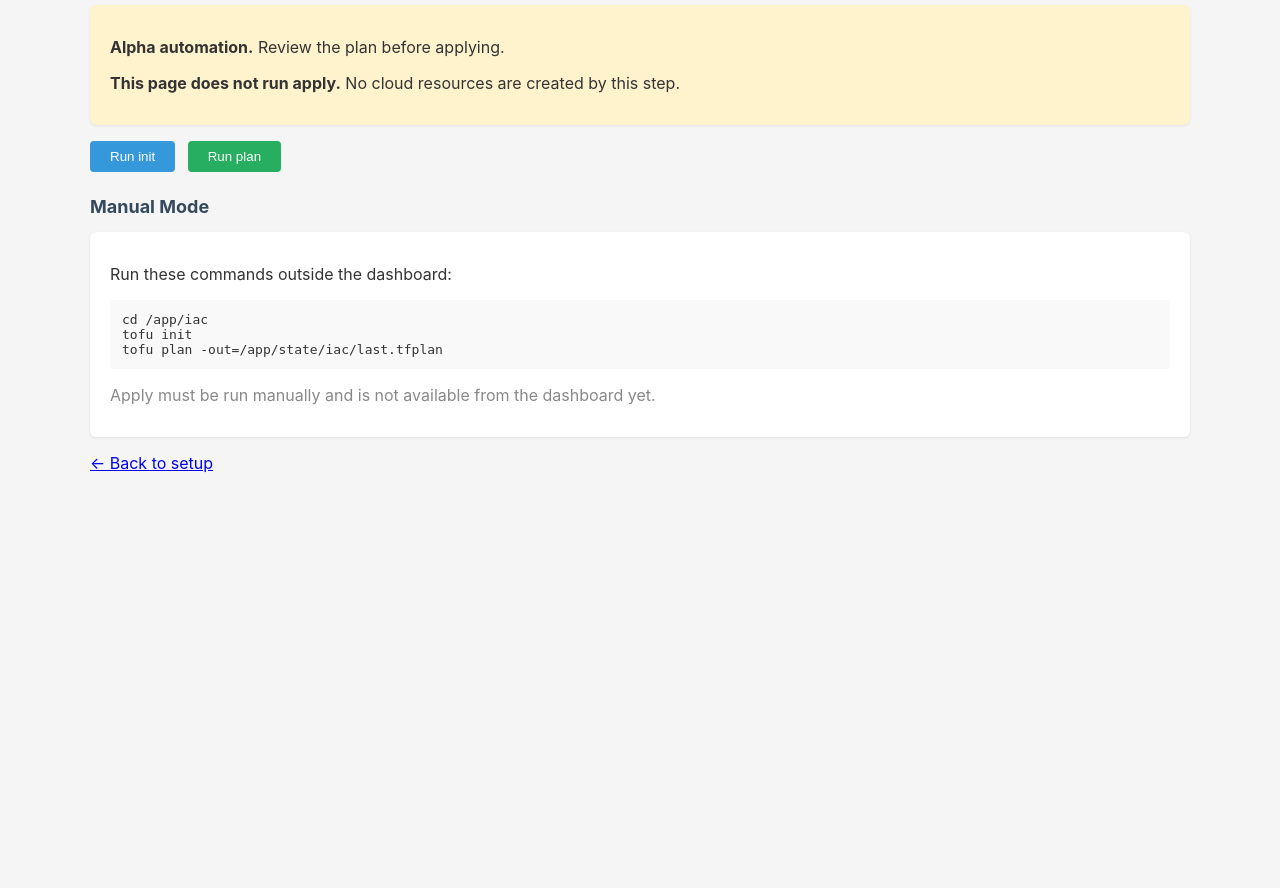
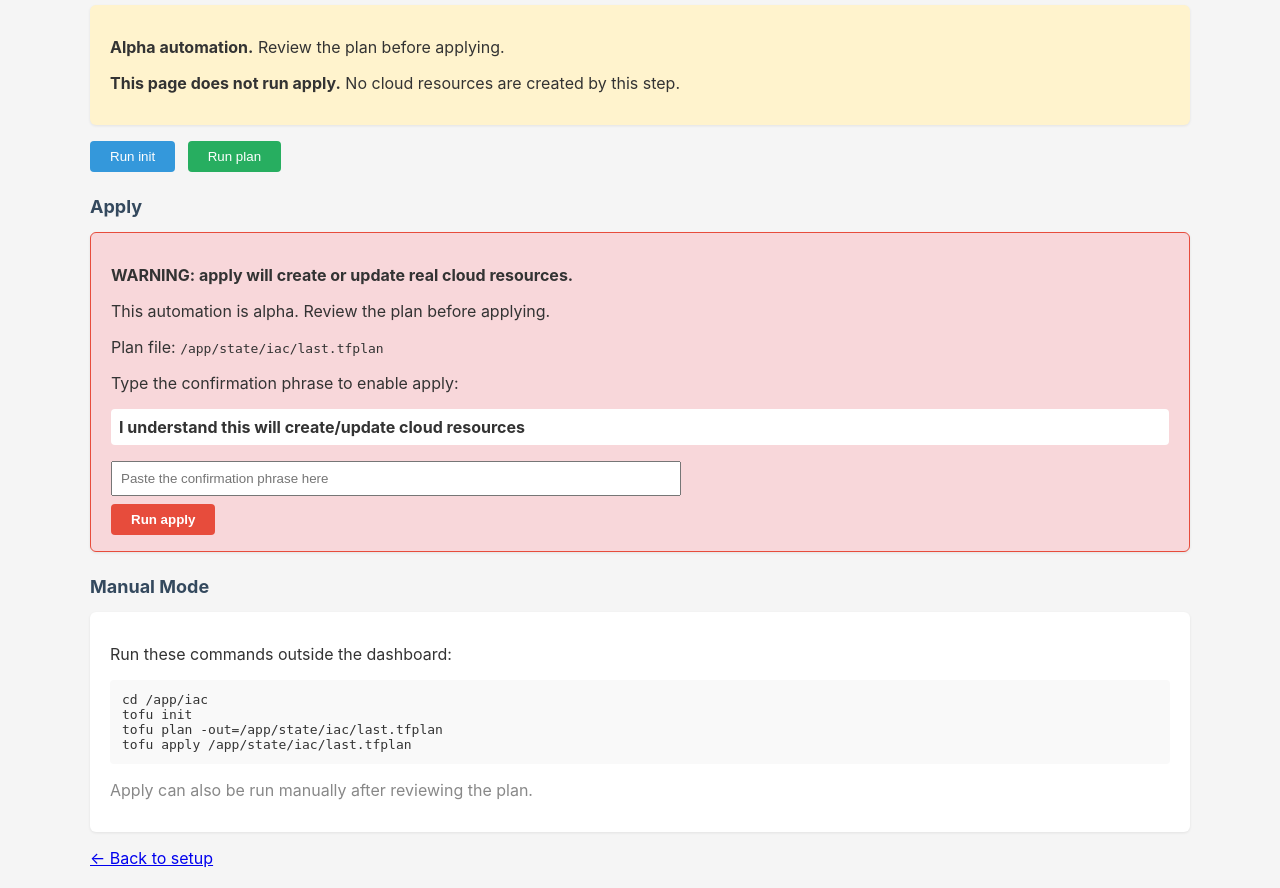
Before and after one commit to rzvend/openmailgate, a FastAPI app: page /dashboard/setup/iac in a window 1280 px wide. Shown: the part 316-1204 px from the top of the page. Before the commit the page ends 789 px from the top, so only its background shows below. Run offline with FastAPI, Linux system fonts and the light colour scheme; the visitor is signed in with stand-in values (Sample User, id 1).

Commit message:
Add Terraform OpenTofu apply safeguards

```diff
--- a/api/routes/dashboard.py
+++ b/api/routes/dashboard.py
@@ -743,6 +743,39 @@ def setup_iac_plan(request: Request):
         _release_iac_lock(lock)
 
 
+@router.post("/dashboard/setup/iac/apply")
+def setup_iac_apply(
+    request: Request,
+    confirmation: str = Form(""),
+):
+    _auth = require_login(request)
+    if _auth: return _auth
+    tool = _os.getenv("IAC_TOOL", "tofu")
+    workdir = _os.getenv("IAC_WORKDIR", "/app/iac")
+    state_dir = _os.getenv("IAC_STATE_DIR", "/app/state/iac")
+    plan_file = f"{state_dir}/last.tfplan"
+    expected = "I understand this will create/update cloud resources"
+
+    if confirmation.strip() != expected:
+        return _render_iac(request, tool, workdir, output=None,
+                           error="Confirmation phrase did not match. Apply was not executed.")
+
+    if not _os.path.exists(plan_file):
+        return _render_iac(request, tool, workdir, output=None,
+                           error="No plan file found. Run plan before apply.")
+
+    lock = _acquire_iac_lock()
+    if not lock:
+        return _render_iac(request, tool, workdir, output=None,
+                           error="Another IAC job is already running.")
+    try:
+        env = {**_os.environ, "TF_IN_AUTOMATION": "true"}
+        code, output = _run_iac_command(tool, ["apply", plan_file], workdir, env)
+        return _render_iac(request, tool, workdir, output=output, error=None)
+    finally:
+        _release_iac_lock(lock)
+
+
 def _render_iac(request, tool, workdir, output, error):
     state_dir = _os.getenv("IAC_STATE_DIR", "/app/state/iac")
     log_dir = _os.getenv("IAC_LOG_DIR", "/app/logs/setup")
--- a/api/templates/setup_iac.html
+++ b/api/templates/setup_iac.html
@@ -33,13 +33,29 @@
 </div>
 {% endif %}
 
+<h2 style="margin-top: 24px;">Apply</h2>
+<div class="card" style="background: #f8d7da; border: 1px solid #e74c3c;">
+    <p><strong>WARNING: apply will create or update real cloud resources.</strong></p>
+    <p>This automation is alpha. Review the plan before applying.</p>
+    <p>Plan file: <code>{{ state_dir }}/last.tfplan</code></p>
+    <p>Type the confirmation phrase to enable apply:</p>
+    <p style="font-weight: bold; background: #fff; padding: 8px; border-radius: 4px;">I understand this will create/update cloud resources</p>
+    <form method="post" action="/dashboard/setup/iac/apply">
+        <input type="text" name="confirmation" placeholder="Paste the confirmation phrase here" required
+               style="padding: 8px; width: 100%; max-width: 550px; margin-bottom: 8px;">
+        <br>
+        <button type="submit" style="padding: 8px 20px; background: #e74c3c; color: #fff; border: none; border-radius: 4px; cursor: pointer; font-weight: bold;">Run apply</button>
+    </form>
+</div>
+
 <h2 style="margin-top: 24px;">Manual Mode</h2>
 <div class="card">
     <p>Run these commands outside the dashboard:</p>
     <pre style="background: #f9f9f9; padding: 12px; border-radius: 4px;">cd {{ workdir }}
 {{ tool }} init
-{{ tool }} plan -out={{ state_dir }}/last.tfplan</pre>
-    <p class="muted">Apply must be run manually and is not available from the dashboard yet.</p>
+{{ tool }} plan -out={{ state_dir }}/last.tfplan
+{{ tool }} apply {{ state_dir }}/last.tfplan</pre>
+    <p class="muted">Apply can also be run manually after reviewing the plan.</p>
 </div>
 
 <div style="margin-top: 16px;">
```
Also changed, not shown: tests/test_admin.py (+40 -0 lines).
